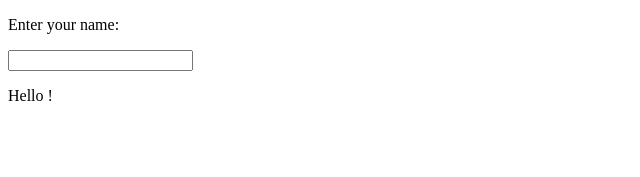
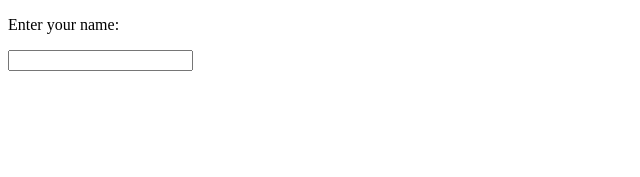
Before and after one commit to acciojob/personal-greeting-Nihal00, a React app: page / in a window 1280 px wide. Shown: the top 177 px of the page, without its empty margins (0-640 px from the left). Built offline with nearby package versions, Linux system fonts and the light colour scheme.

Commit message:
submitting code-Mon Jul 10 2023 23:53:53 GMT+0530 (India Standard Time)

```diff
--- a/src/components/App.js
+++ b/src/components/App.js
@@ -6,7 +6,8 @@ const App = () => {
   const [data, setData] = useState('');
   // Add event listener for input change
   function handleDataChange(event) {
-    setData(event.target.value);
+    let ans = "Hello " + event.target.value + "!";
+    setData(ans);
   }
 
   return (
@@ -14,7 +15,7 @@ const App = () => {
         {/* Do not remove the main div */}
         <p>Enter your name:</p>
         <input onInput={handleDataChange}/>
-        <p>Hello {data}!</p>
+        <p>{data}</p>
     </div>
   )
 }
```
